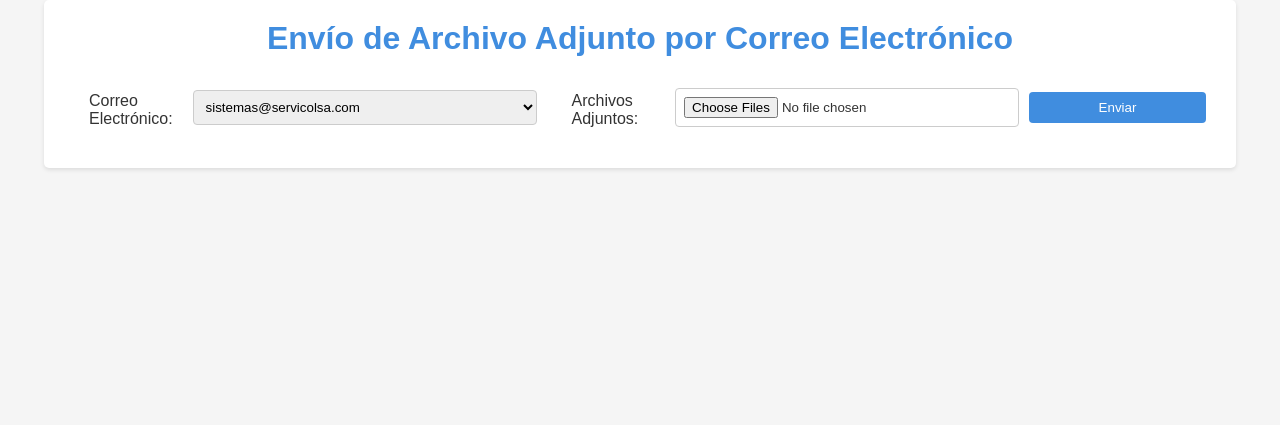
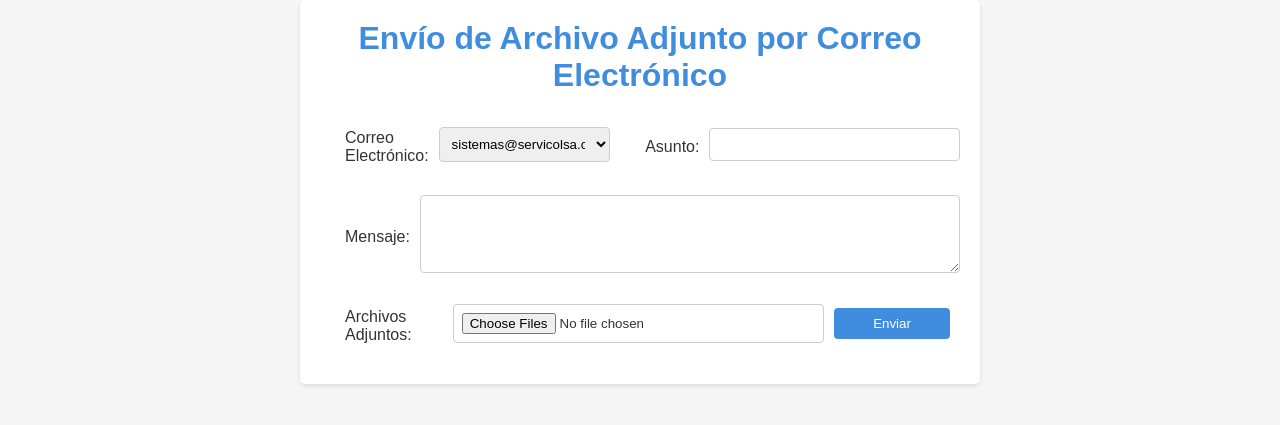
Before and after one commit to jhonanderson52/envio_desprendibles, a Flask app: page / in a window 1280 px wide. Shown: the top 425 px of the page. Run offline with Flask 3, Linux system fonts and the light colour scheme; data comes from the database, SQL or seed files in the repository; data that the repository does not hold is empty.

Commit message:
Campo de asunto y cuerpo del correo.

```diff
--- a/app/routes.py
+++ b/app/routes.py
@@ -40,14 +40,16 @@ def get_emails_from_database():
 def index():
     if request.method == 'POST':
         email = request.form.get('email')
-        subject = 'Envío de Archivos Adjuntos'
-        message = 'Este es un correo con archivos adjuntos'
+        subject = request.form.get('subject')  # Captura el asunto del formulario
+        body = request.form.get('body')  # Captura el cuerpo del correo del formulario
+                #subject = 'Envío de Archivos Adjuntos'
+        #message = 'Este es un correo con archivos adjuntos'
 
         attachments = request.files.getlist('attachment')
 
         if attachments:
             msg = Message(subject, recipients=[email])
-            msg.body = message
+            msg.body = body
 
             # Adjuntar todos los archivos al mensaje
             for file in attachments:
--- a/app/static/styles.css
+++ b/app/static/styles.css
@@ -12,7 +12,7 @@ body {
 }
 
 .container {
-    max-width: 90%;
+    max-width: 50%;
     margin: 0 auto;
     padding: 20px;
     background-color: #fff;
@@ -47,7 +47,7 @@ button {
     padding: 8px;
     border: 1px solid #ccc;
     border-radius: 4px;
-    width: 50%;
+    width: 30%;
     box-sizing: border-box;
 }
 
@@ -57,6 +57,24 @@ input, select {
     border: 1px solid #ccc;
     border-radius: 4px;
     width: 100%;
+    box-sizing: border-box;
+}
+
+textarea {
+    margin: 10px 0;
+    padding: 8px;
+    border: 1px solid #ccc;
+    border-radius: 4px;
+    width: 250%;
+    box-sizing: border-box;
+}
+
+#asunto {
+    margin: 10px 0;
+    padding: 8px;
+    border: 1px solid #ccc;
+    border-radius: 4px;
+    width: 150%;
     box-sizing: border-box;
 }
 
--- a/app/templates/index.html
+++ b/app/templates/index.html
@@ -31,6 +31,14 @@
                         {% endfor %}
                     </select>
 
+                    <label for="subject">Asunto:</label>
+                    <input id="asunto" type="text" name="subject" id="subject" required>
+                </div>
+                <div class="form-row">
+                    <label for="body">Mensaje:</label>
+                    <textarea name="body" id="body" rows="4" required></textarea>
+                </div>
+                <div class="form-row">
                     <label for="attachment">Archivos Adjuntos:</label>
                     <input type="file" name="attachment" id="attachment" accept=".pdf,.doc,.docx,.txt" multiple required>
                     <button type="submit">Enviar</button>
```
